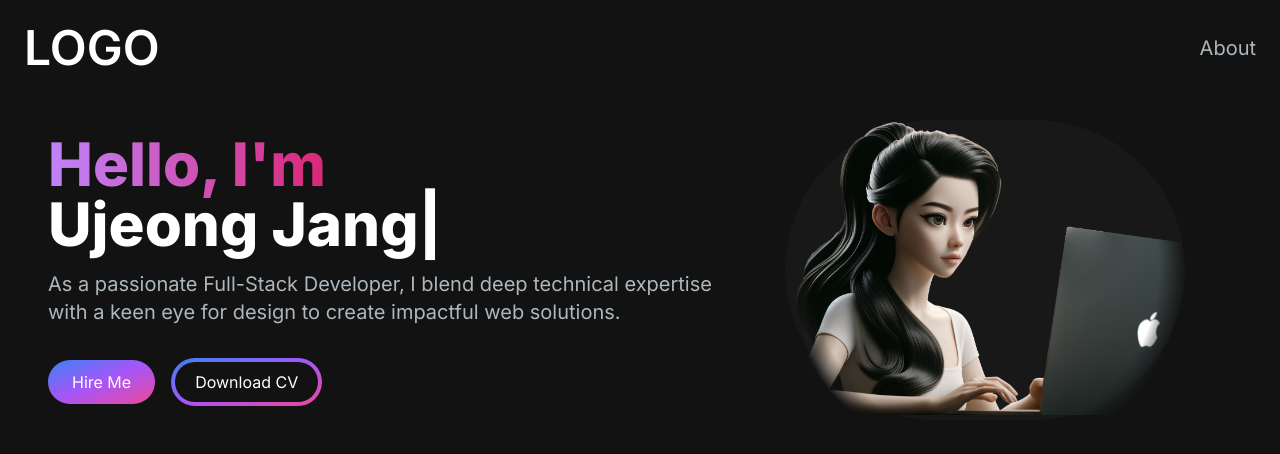
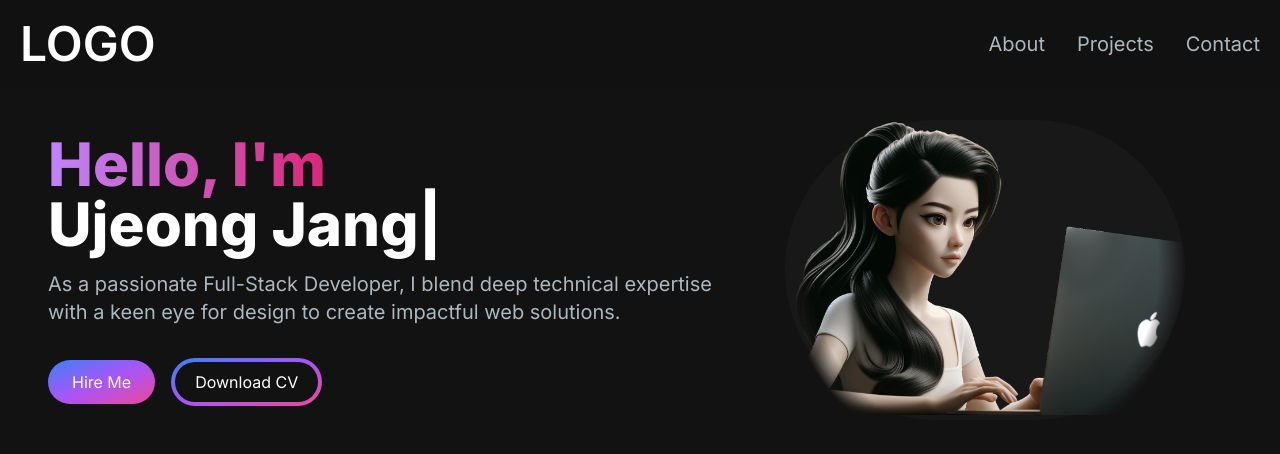
Before and after one commit to uxia0812/xia_portfolio, a Next.js app: page / in a window 1280 px wide. Shown: the top 454 px of the page. Built offline with nearby package versions, Linux system fonts and the light colour scheme.

Commit message:
NavBar Link, Style Edit

```diff
--- a/src/app/components/NavLink.jsx
+++ b/src/app/components/NavLink.jsx
@@ -0,0 +1,12 @@
+import Link from "next/link";
+
+const NavLink = ({ href, title }) => {
+  return (
+    <Link href={href}
+      className="block py-2 pl-3 pr-4 text-[#ADB7BE] sm:text-xl rounded md:p-0 hover:text-white">
+      {title}
+    </Link>
+  );
+};
+
+export default NavLink;
--- a/src/app/components/Navbar.jsx
+++ b/src/app/components/Navbar.jsx
@@ -1,20 +1,36 @@
 import Link from "next/link";
 import React from "react";
+import NavLink from "./NavLink";
+
+const navLinks = [
+  {
+    title: "About",
+    path: "#about",
+  },
+  {
+    title: "Projects",
+    path: "#projects",
+  },
+  {
+    title: "Contact",
+    path: "#contact",
+  },
+];
 
 const Navbar = () => {
   return (
-    <nav>
-      <div className="flex flex-wrap items-center justify-between mx-auto p-6">
-        <Link href={"/"} className="text-5xl text-white font-semibold">
+    <nav className="fixed top-0 left-0 right-0 z-10 bg-[#121212] bg-opacity-90">
+      <div className="flex flex-wrap items-center justify-between mx-auto p-5">
+        <Link href={"/"} className="text-2xl md:text-5xl text-white font-semibold">
           LOGO
         </Link>
-        <div className="menu hidden md:block md:w-auto" id="navbar">
-          <ul>
-            <li>
-              <Link href={"#about"} className="block py-2 pl-3 pr-4 text-[#ADB7BE] sm:text-xl rounded md:p-0 hover:text-white">
-                About
-              </Link>
-            </li>
+        <div className="menu block md:w-auto" id="navbar">
+          <ul className="flex p-4 md:p-0 md:flex-row md:space-x-8 mt-0">
+            {navLinks.map((link, index) => (
+              <li key={index}>
+                <NavLink href={link.path} title={link.title} />
+              </li>
+            ))}
           </ul>
         </div>
       </div>
--- a/src/app/page.js
+++ b/src/app/page.js
@@ -6,7 +6,7 @@
   return (
     <main className="flex min-h-screen flex-col bg-[#121212]">
       <Navbar />
-      <div className="container mx-auto px-12 py-6">
+      <div className="container mt-24 mx-auto px-12 py-6">
         <HeroSection />
       </div>
     </main>
```
